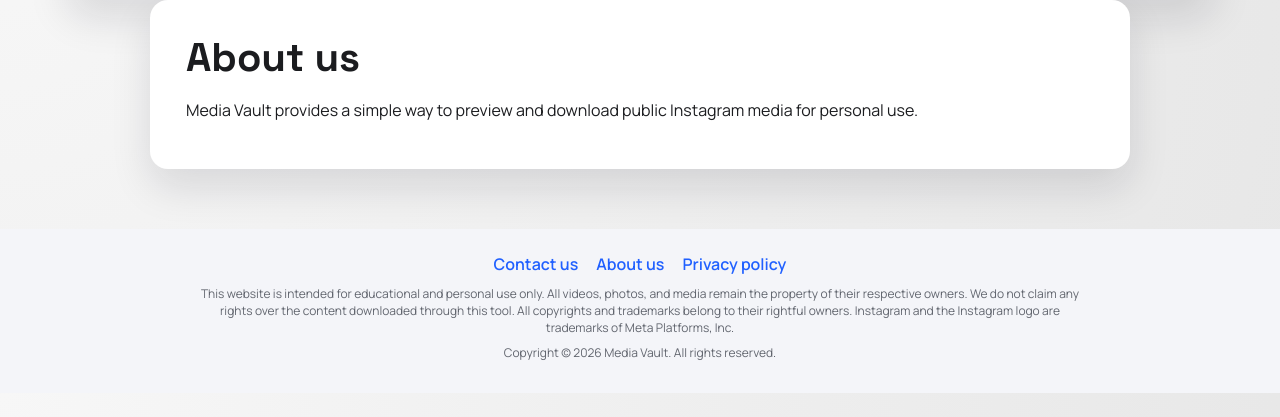
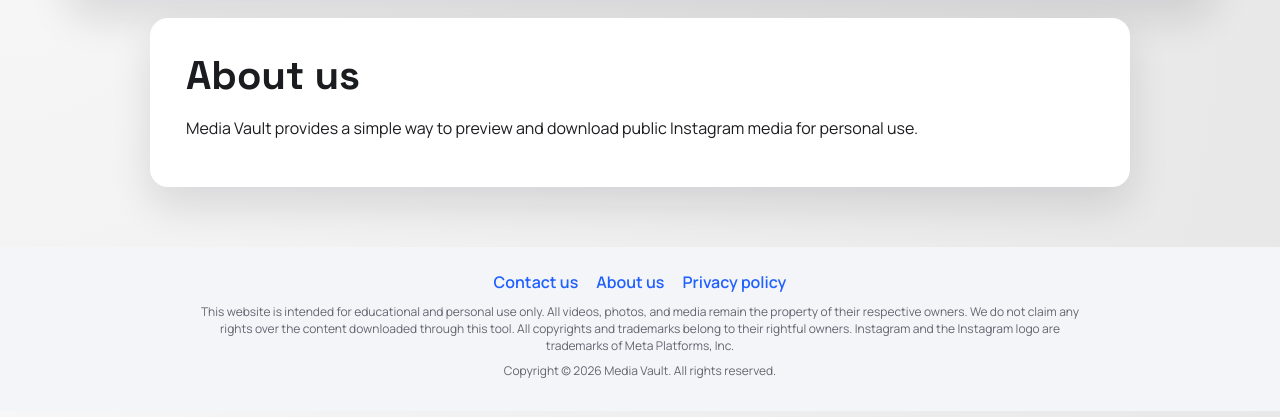
Before and after one commit to pankajvermatechtouch-a11y/web, a Flask app: page /1/about in a window 1280 px wide. Shown: the part 78-495 px from the top of the page. Run offline with Flask 3, Linux system fonts and the light colour scheme; some libraries are stand-ins or nearby versions.

Commit message:
Update style.css

```diff
--- a/static/style.css
+++ b/static/style.css
@@ -160,6 +160,7 @@ body {
 
 .page-card {
   text-align: left;
+  margin-top: 18px;
 }
 
 .kicker {
```
